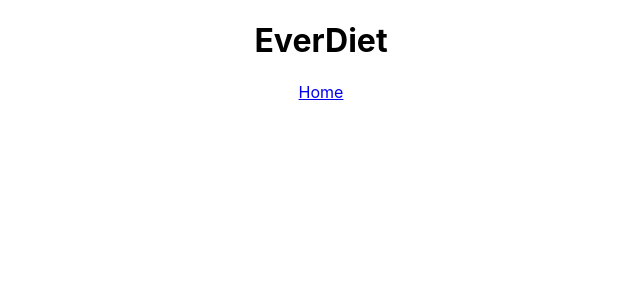
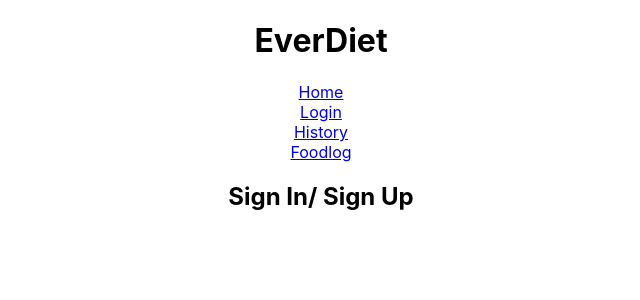
Before and after one commit to ashley773877/food-logger-frontend, a React (Create React App) app: page /Login in a window 1280 px wide. Before the commit this address had no page. Shown: the top 300 px of the page, without its empty margins (319-959 px from the left). Built offline with nearby package versions, Linux system fonts and the light colour scheme.

Commit message:
issues with defining routes for H and logs page

```diff
--- a/src/App.js
+++ b/src/App.js
@@ -1,18 +1,28 @@
 //import {useEffect, useState} from 'react'
 import './App.css';
+import { Routes, Route } from 'react-router-dom'
 
 import NavBar from './components/NavBar';
 import HomePage from './pages/HomePage'
-import { Routes, Route } from 'react-router-dom'
+import LoginPage from './pages/LoginPage'
+import historyPage from './pages/historyPage';
+import logPage from './pages/LogPage';
 
 function App() {
   return (
-    <div className="App">
+
+     <div className="App">
+
       <h1> EverDiet</h1>
       <NavBar />
       <Routes>
-        <Route path="/" element={<HomePage />} />
-      </Routes>
+      <Route path="/" element={<HomePage />}></Route>
+      <Route path="/Login" element={<LoginPage />} />
+      <Route path="/History" element={<historyPage />} />
+      <Route path="/logs" element={<logPage />} />
+
+    </Routes>
+
 
     </div>
   );
--- a/src/components/NavBar.js
+++ b/src/components/NavBar.js
@@ -3,11 +3,19 @@ import { Link}  from 'react-router-dom'
 
 function NavBar() {
     return (
-        <nav>
+
+         <div>
+             <nav>
             <Link to="/">Home</Link>
-
+            <br />
+            <Link to="/Login"> Login</Link>
+            <br />
+            <Link to= "/History">History</Link>
+            <br />
+            <Link to="/logs">Foodlog</Link>
 
          </nav>
+     </div>
     )
 }
 
--- a/src/pages/LogPage.js
+++ b/src/pages/LogPage.js
@@ -0,0 +1,16 @@
+
+
+
+
+function logPage() {
+    return (
+        <div>
+            <h2> Logs </h2>
+
+
+        </div>
+    );
+}
+
+
+export default logPage
--- /dev/null
+++ b/src/pages/LoginPage.js
@@ -0,0 +1,16 @@
+
+// put a form in here to sign in or sign up
+// have a components page for the sign up and render it here
+
+function LoginPage() {
+    return (
+        <div>
+            <h2> Sign In/ Sign Up</h2>
+
+
+        </div>
+    );
+}
+
+
+export default LoginPage
--- a/src/pages/historyPage.js
+++ b/src/pages/historyPage.js
@@ -0,0 +1,16 @@
+
+
+
+
+function historyPage() {
+    return (
+        <div>
+            <h2> History</h2>
+
+
+        </div>
+    );
+}
+
+
+export default historyPage
```
Also changed, not shown: src/components/Logger.js (deleted), src/components/SignInForm.js (deleted), src/pages/signInPage.js (deleted).
